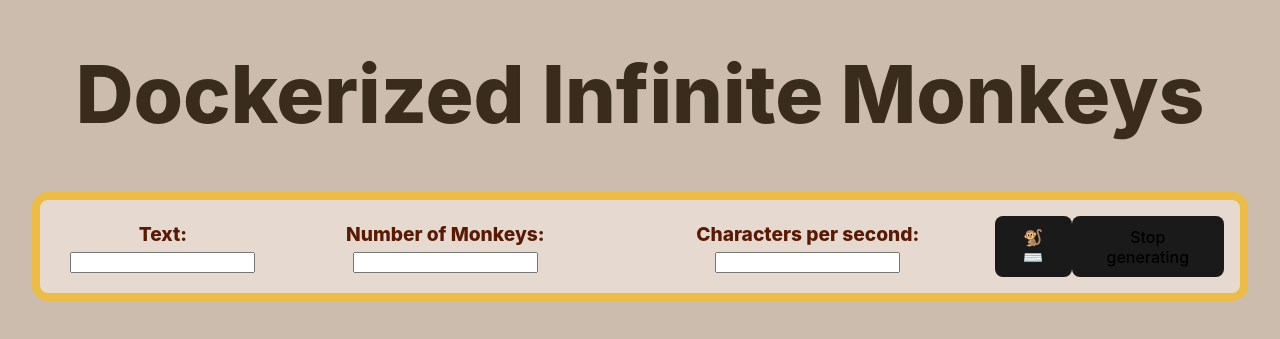
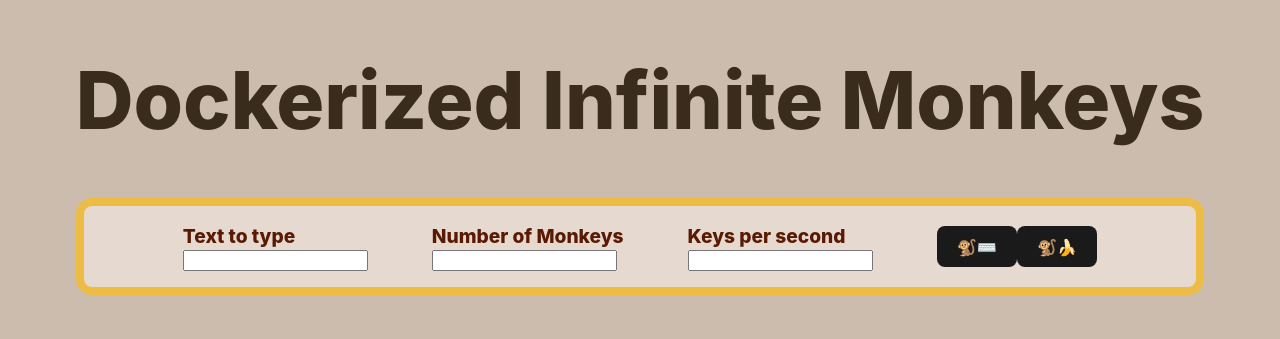
Before and after one commit to Jeanpefe/dockerized-infinite-monkeys, a React (Vite) app: page / in a window 1280 px wide. Shown: the part 251-590 px from the top of the page. Built offline with nearby package versions, Linux system fonts and the light colour scheme.

Commit message:
feat: display label text on the top left corner of the text area input

```diff
--- a/src/App.css
+++ b/src/App.css
@@ -10,3 +10,9 @@
 	color: #591902;
 	font-weight: 800;
 }
+
+.formFieldContainer {
+	display: flex;
+	flex-direction: column;
+	align-items: flex-start;
+}
--- a/src/App.tsx
+++ b/src/App.tsx
@@ -38,22 +38,22 @@ function App() {
     <>
       <h1>Dockerized Infinite Monkeys</h1>
       <section style={{ 'display': 'flex', 'flexDirection': 'row', 'alignItems': 'center', 'justifyContent': 'center', 'backgroundColor': '#e5d9d0', 'borderRadius': '1rem', 'border': '0.5rem solid #ecbc45','padding': '1rem' }}>
-        <form onSubmit={handleSubmit} style={{ 'display': 'flex', 'flexDirection': 'row', 'alignItems': 'center', 'justifyContent': 'center' }}>
-          <div>
-            <label className='formField'>Text:</label>
+        <form onSubmit={handleSubmit} style={{ 'display': 'flex', 'flexDirection': 'row', 'alignItems': 'center', 'justifyContent': 'center', 'gap': '4rem'}}>
+          <div className='formFieldContainer'>
+            <label className='formField'>Text to type</label>
             <input type="text" ref={inputTextRef} />
           </div>
-          <div>
-            <label className='formField'>Number of Monkeys:</label>
+          <div className='formFieldContainer'>
+            <label className='formField'>Number of Monkeys</label>
             <input type="number" ref={inputNumberOfMonkeysRef} />
           </div>
-          <div>
-            <label className='formField'>Characters per second:</label>
+          <div className='formFieldContainer'>
+            <label className='formField'>Keys per second</label>
             <input type="number" ref={charactersPerSecondRef} />
           </div>
           <button disabled={generate}>🐒⌨️</button>
         </form>
-        <button onClick={() => setGenerate(false)}>Stop generating</button>
+        <button onClick={() => setGenerate(false)}>🐒🍌</button>
       </section>
 	  <section>
 		{foundMonkeyIndex !== null && <p>Monkey {foundMonkeyIndex + 1} typed the text!</p>}
```
